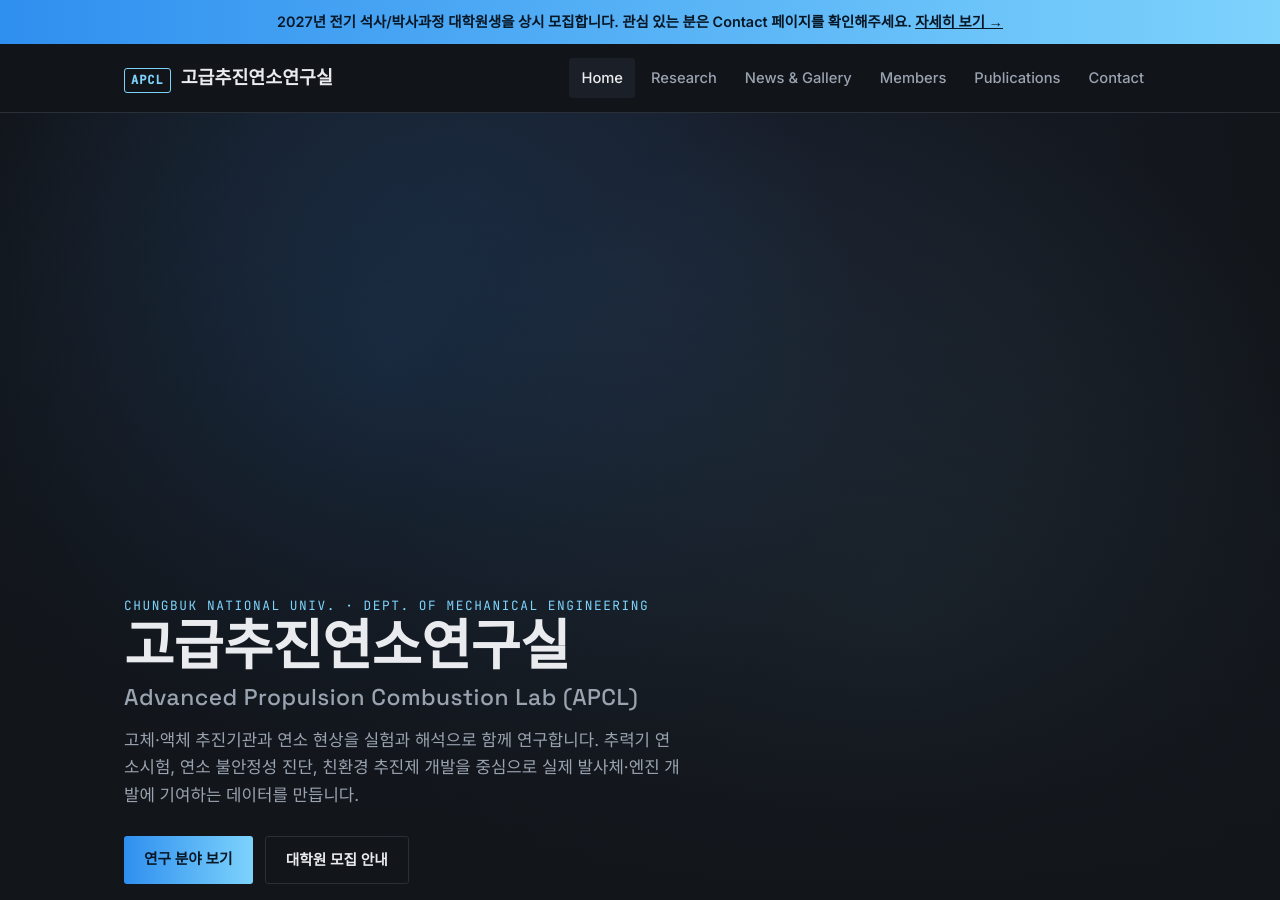
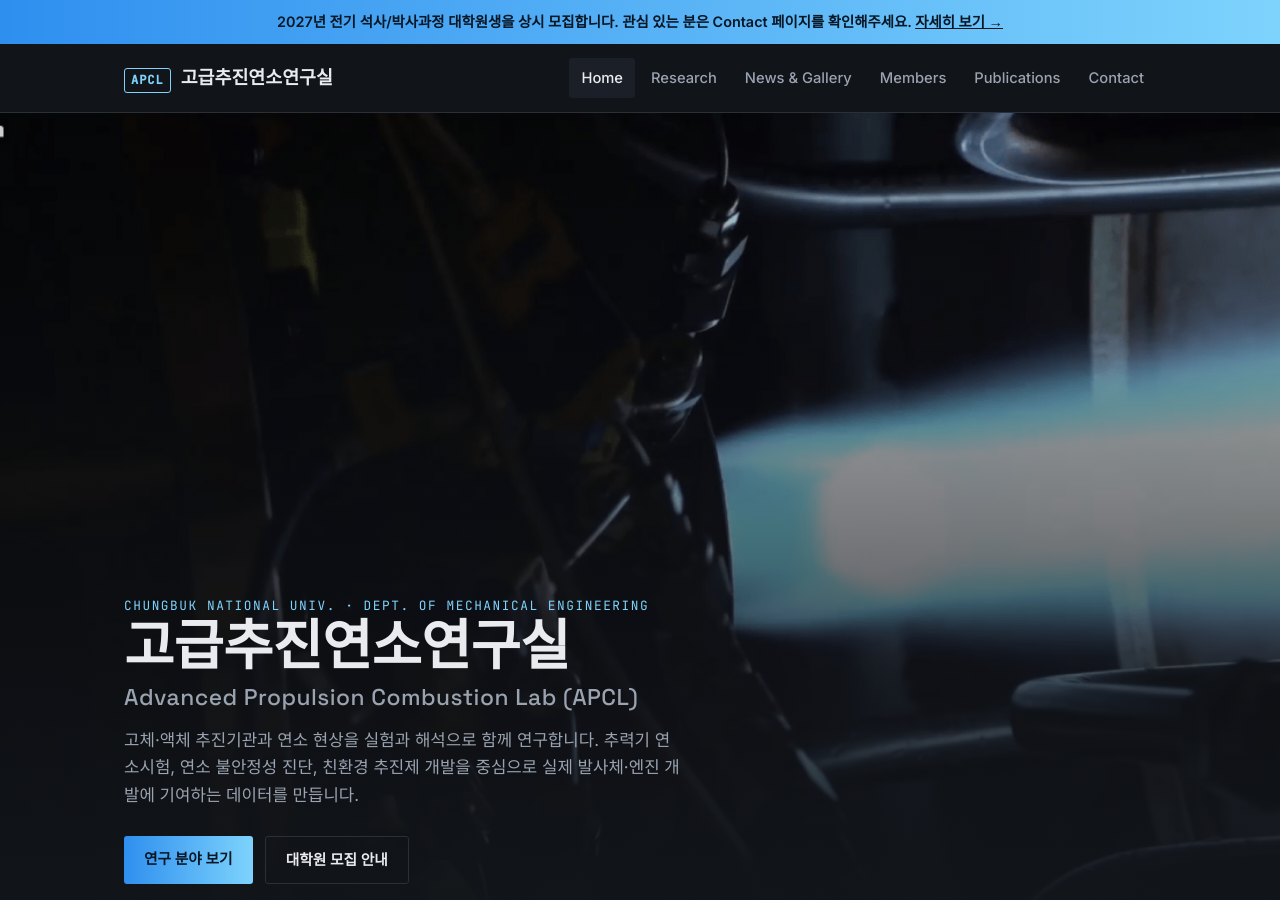
Before and after one commit to APCL-Sun/site-C-V2, a Jekyll site: the page built from index.md, in a window 1280 px wide and 900 px high. Built offline with Jekyll 4.4.1, drawn with Linux system fonts in a browser that asks for light colours.

Commit message:
Update _config.yml

```diff
--- a/_config.yml
+++ b/_config.yml
@@ -16,7 +16,7 @@ address_en: "Room 000, Engineering Bldg., Chungbuk National University, Cheongju
 gmap_query: "충북대학교 공학관"     # 구글맵 검색어 (Contact 페이지 지도용)
 
 # 홈 화면 상단 배경 미디어. 아래 셋 중 "하나만" 채우세요. (우선순위: GIF > 영상파일 > 유튜브)
-home_gif_file: "/assets/videos/home.gif"            # 예: "/assets/videos/hero.gif" (GIF를 첫 화면에 크게 표시)
+home_hero_gif: "/assets/videos/home.gif"            # 예: "/assets/videos/hero.gif" (GIF를 첫 화면에 크게 표시)
 home_video_file: ""          # 예: "/assets/videos/thruster.mp4" (직접 업로드한 영상 사용 시)
 home_video_youtube_id: ""     # 예: "dQw4w9WgXcQ" (유튜브 영상 사용 시)
 
```
